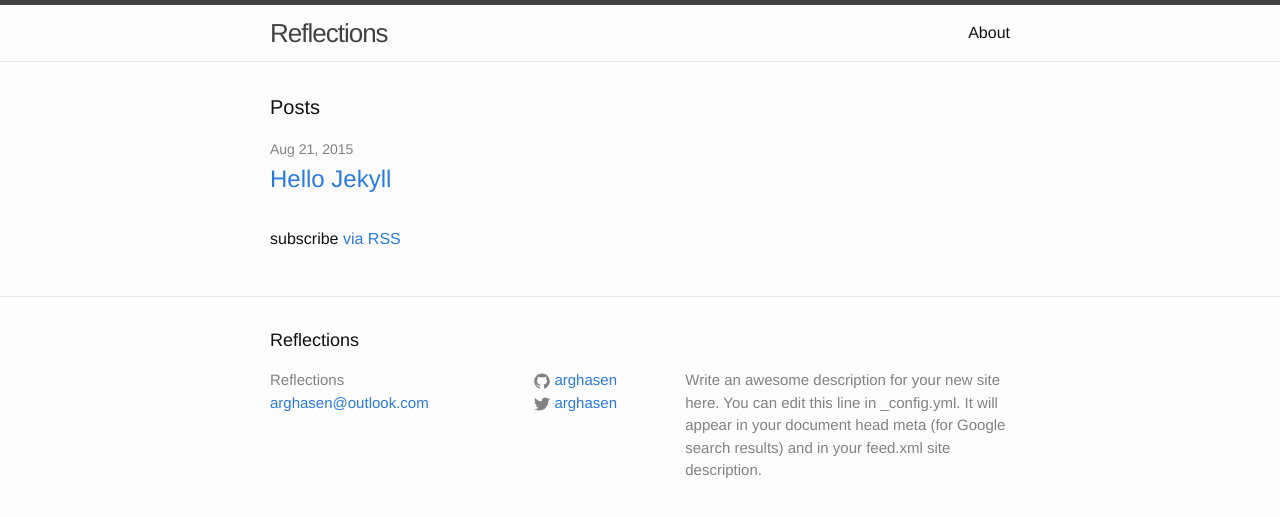
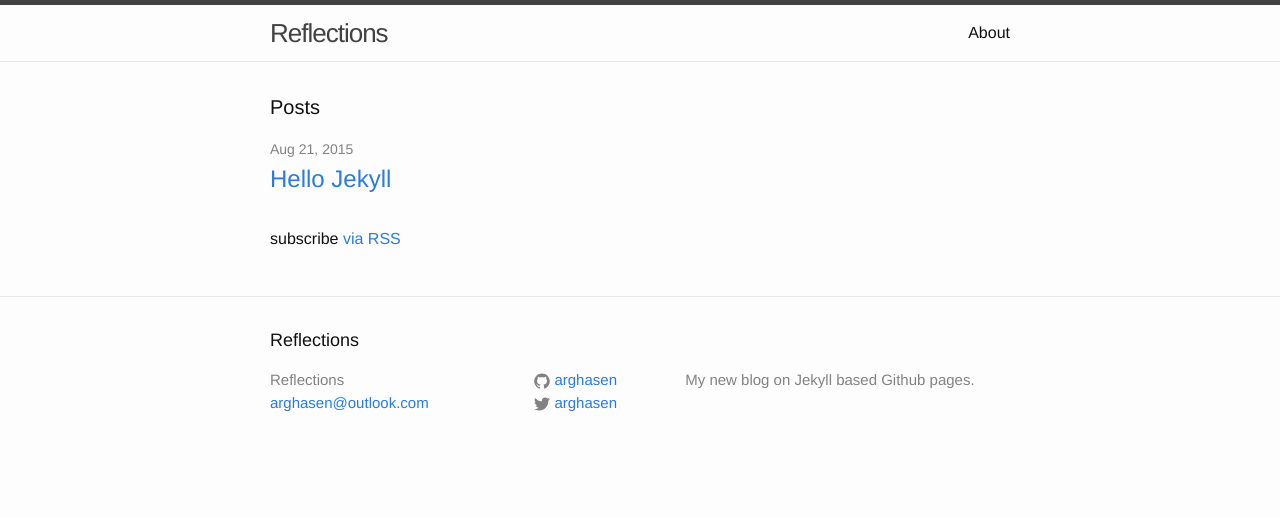
Before and after one commit to arghasen/arghasen.github.io, a Jekyll site: the page built from index.html, in a window 1280 px wide. Shown: the top 517 px of the page. Built offline with Jekyll 4.4.1, drawn with Linux system fonts in a browser that asks for light colours.

Commit message:
add short description

```diff
--- a/_config.yml
+++ b/_config.yml
@@ -3,9 +3,7 @@
 subtitle: Musings of the unknown footballer,
 email: arghasen@outlook.com
 description: > # this means to ignore newlines until "baseurl:"
-  Write an awesome description for your new site here. You can edit this
-  line in _config.yml. It will appear in your document head meta (for
-  Google search results) and in your feed.xml site description.
+  My new blog on Jekyll based Github pages.
 baseurl: "" # the subpath of your site, e.g. /blog/
 url: "http://yourdomain.com" # the base hostname & protocol for your site
 twitter_username: arghasen
```
